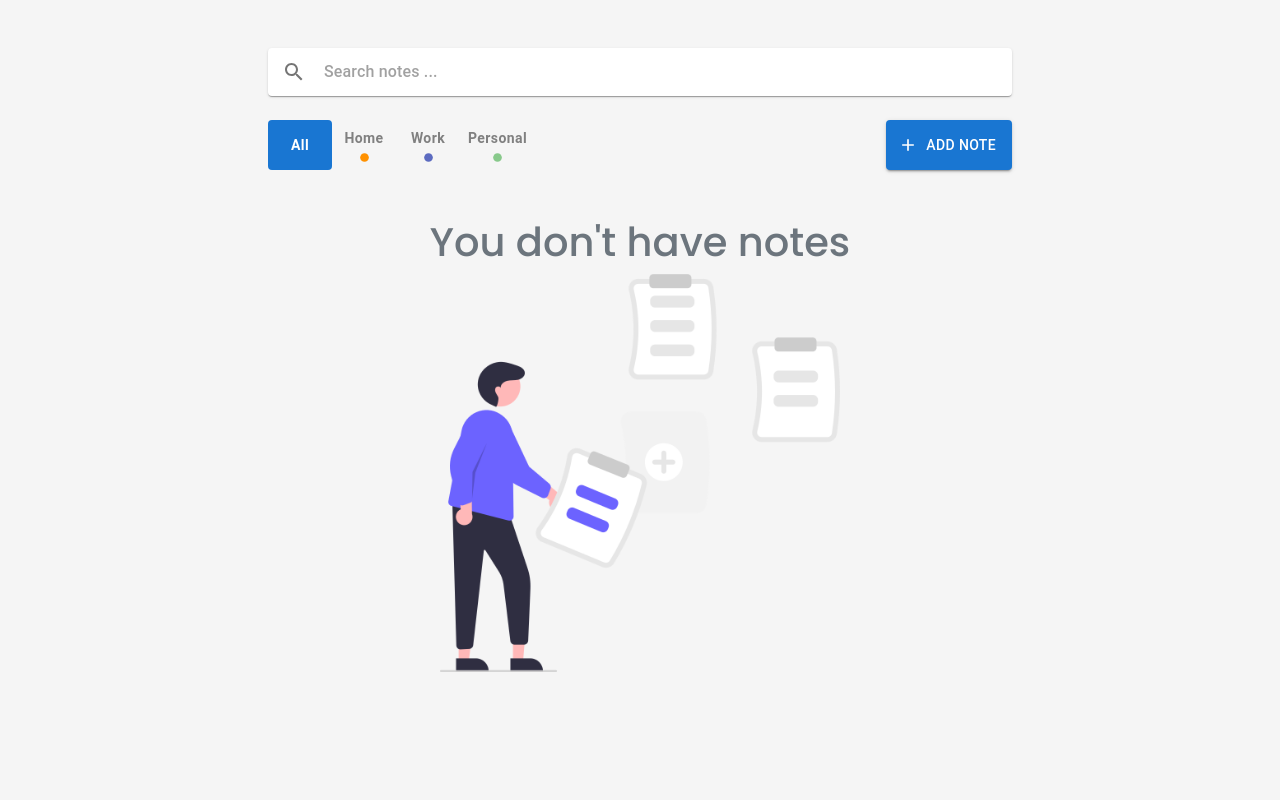
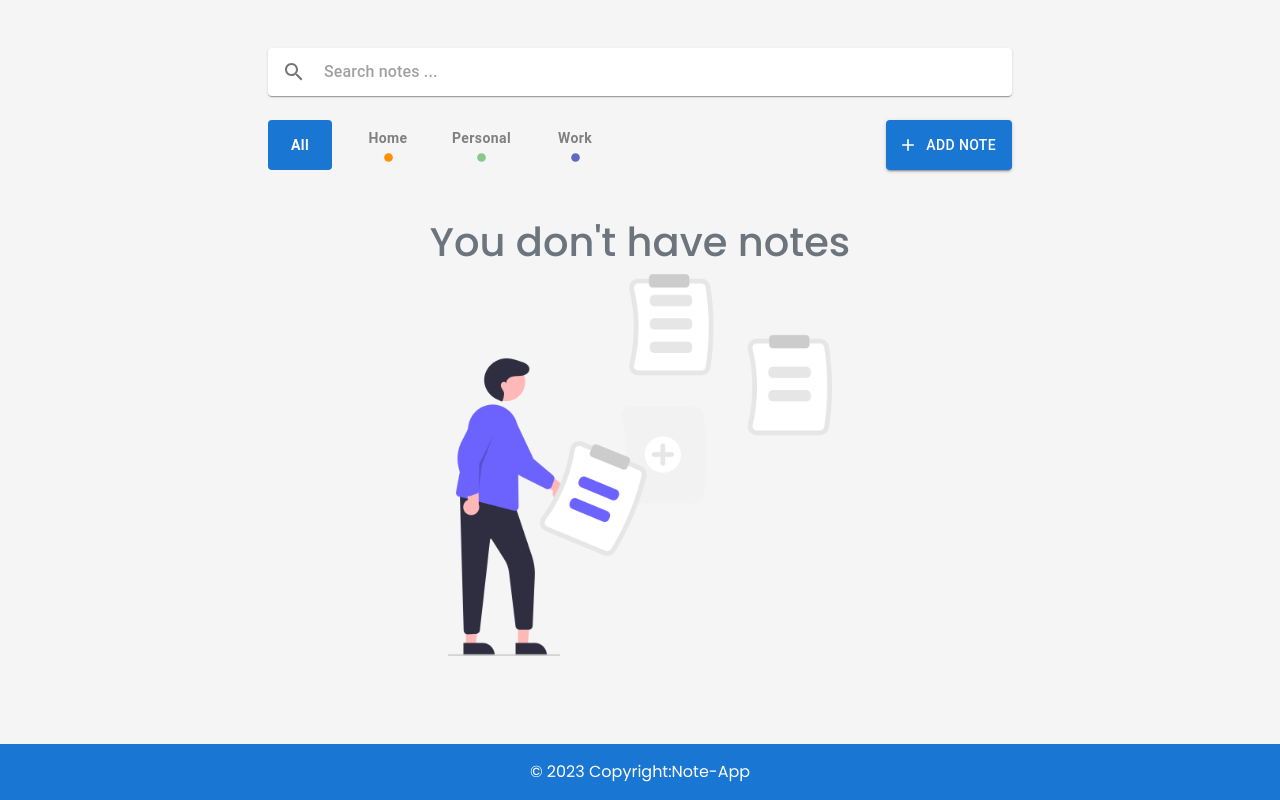
Before and after one commit to ashokbasnetofficial/note-app, a React (Create React App) app: page / in a window 1280 px wide. Built offline with nearby package versions, Linux system fonts and the light colour scheme.

Commit message:
update note

```diff
--- a/src/App.css
+++ b/src/App.css
@@ -8,7 +8,7 @@
   }
   .container_fluid{
     background-color: #f5f5f5;
-      height: 100vh;
+      min-height: 100vh;
   }
   .container{
     width: 60% !important;
@@ -27,3 +27,10 @@
     border: none !important;
     box-shadow: none !important;
   }
+  .footer{
+    position: fixed;
+    bottom: 0;
+    left: 0;
+    background-color:#1976d2 ;
+    width: 100%;
+  }
--- a/src/App.js
+++ b/src/App.js
@@ -1,12 +1,14 @@
 import './App.css';
 
 import Container from './component/container/Container';
+import Footer from './component/footer/footer';
 
 function App() {
   return (
     <>
        <div className="container_fluid">
         <Container/>
+        <Footer/>
        </div>
     </>
   );
--- a/src/component/NoteCategory/NoteCategory.jsx
+++ b/src/component/NoteCategory/NoteCategory.jsx
@@ -1,22 +1,86 @@
-import React, { useState,useEffect } from 'react'
+import React, { useState, useEffect } from 'react'
 import { Button } from '@mui/material';
 import FiberManualRecordIcon from '@mui/icons-material/FiberManualRecord';
 import AddIcon from '@mui/icons-material/Add';
 import ModalBox from '../modal/Modal';
+const btnCategory = [
+    {
+        label: 'all',
+        sx: {
+            display: 'flex',
+            flexDirection: 'column',
+            textTransform: 'capitalize',
+            color: 'gray',
+            fontWeight: '600',
+            marginRight: '1.5rem'
 
-const NoteCategory = ({noteValue,setNoteValue,setFilterNotes,setNoteCategory}) => {
+        },
+        variant: "contained",
+        disableElevation: 'disableElevation',
+        all: true,
+        color:'#1976d2'
+    },
+    {
+        label: 'home',
+        sx: {
+            display: 'flex',
+            flexDirection: 'column',
+            textTransform: 'capitalize',
+            color: 'gray',
+            fontWeight: '600',
+            marginRight: '1.5rem'
+
+        },
+        color: '#ff9100'
+    },
+    {
+        label: 'personal',
+        sx: {
+            display: 'flex',
+            flexDirection: 'column',
+            textTransform: 'capitalize',
+            color: 'gray',
+            fontWeight: '600',
+            marginRight: '1.5rem'
+
+        },
+        method: 'handleCategory',
+        color: '#88c98b'
+    },
+    {
+        label: 'work',
+        sx: {
+            display: 'flex',
+            flexDirection: 'column',
+            textTransform: 'capitalize',
+            color: 'gray',
+            fontWeight: '600',
+            marginRight: '1.5rem'
+        },
+        color: '#5c6bc0'
+    }
+]
+const NoteCategory = (
+    {
+        noteValue,
+        setNoteValue,
+        setFilterNotes,
+        setNoteCategory,
+        filterNotes
+    }
+) => {
     const [open, setOpen] = useState(false);
+    const [btnLabel, setBtnLabel] = useState('all');
 
-
- const handleCategory =(e)=>{
+    const handleCategory = (e) => {
         const btn = e.currentTarget.innerText.toLowerCase();
-
+        setBtnLabel(btn)
         console.log(btn)
-    let filterNote =  noteValue.filter((note)=>{
-        if(btn==='all'){
+        let filterNote = noteValue.filter((note) => {
+            if (btn === 'all') {
                 return noteValue
             }
-       else if(btn===note.category){
+            else if (btn === note.category) {
                 return noteValue
             }
         }
@@ -25,7 +89,7 @@ const NoteCategory = ({noteValue,setNoteValue,setFilterNotes,setNoteCategory}) =
 
         setNoteCategory(true)
     }
-   const handleOpen = () =>{
+    const handleOpen = () => {
         setOpen(true);
         setNoteCategory(false)
     };
@@ -36,28 +100,77 @@ const NoteCategory = ({noteValue,setNoteValue,setFilterNotes,setNoteCategory}) =
 
             <div className="d-flex justify-content-between">
                 <div className="category d-flex justify-content-evenly">
-                    <Button variant="contained" disableElevation sx={{textTransform:'capitalize',fontWeight:'600'}} onClick={handleCategory}>
-                        All
+                    {
+                       btnCategory.map((btn, key) => {
+
+                        if (btn.all && btnLabel === 'all') {
+                          return (
+                            <Button
+                              key={key}
+                              sx={
+                               {
+                                ...btn.sx,
+                                color:'white !important'
+                            }
+                             }
+                              variant={btn.variant}
+                              disableElevation
+                              onClick={handleCategory}
+                            >
+                              {btn.label}
                             </Button>
-                    <Button sx={{display:'flex',flexDirection:'column',textTransform:'capitalize',color:'gray',fontWeight:'600',}} onClick={handleCategory}>
-                        Home
-                        <FiberManualRecordIcon sx={{fontSize:"small",color:'#ff9100'}}/>
+                          );
+                        }
+
+                        // Check if btn category matches btnLabel
+                        if (btn.label.toLowerCase() === btnLabel && btnLabel!='all') {
+                          return (
+                            <Button
+                              key={key}
+                              sx={{
+                                display: 'flex',
+                                flexDirection: 'column',
+                                textTransform: 'capitalize',
+                                color: 'white',
+                                fontWeight: '600',
+                                marginRight: '1.5rem',
+                                backgroundColor: btn.color, // Set the desired background color
+                              }}
+                              disableElevation
+                              onClick={handleCategory}
+                              variant='contained'
+                            >
+                              {btnLabel}
+
                             </Button>
-                    <Button sx={{display:'flex',flexDirection:'column',textTransform:'capitalize',color:'gray',fontWeight:'600'}} onClick={handleCategory}>
-                        Work
-                        <FiberManualRecordIcon sx={{fontSize:"small",color:'#5c6bc0'}}/>
+                          );
+                        }
+
+                        // Default button rendering
+                        return (
+                          <Button
+                            key={key}
+                            sx={
+                              btn.sx
+                              }
+                            onClick={handleCategory}
+                          >
+                            {btn.label}
+                            <FiberManualRecordIcon sx={{ fontSize: 'small', color: btn.color }} />
                           </Button>
-                    <Button sx={{display:'flex',flexDirection:'column',textTransform:'capitalize',color:'gray',fontWeight:'600'}} onClick={handleCategory}>
-                        Personal
-                        <FiberManualRecordIcon sx={{fontSize:"small",color:'#88c98b'}}/>
-                    </Button>
+                        );
+                      })
+
+                    }
                 </div>
                 <Button variant="contained" startIcon={<AddIcon />} onClick={handleOpen} >
                     Add Note
                 </Button>
+
             </div>
             <ModalBox
                 open={open}
+                type='Add'
                 handleClose={handleClose}
                 handleOpen={handleOpen}
                 noteValue={noteValue}
--- a/src/component/container/Container.jsx
+++ b/src/component/container/Container.jsx
@@ -4,37 +4,52 @@ import  Search from '../search/search'
 import NoteCategory from '../NoteCategory/NoteCategory'
 const Container = () => {
   const [noteCategory,setNoteCategory]=useState(false);
+  const [isSearch,setIsSearch] =useState(false);
   const [noteValue, setNoteValue] = useState(() => {
     const storedNoteValue = localStorage.getItem('noteValue');
     return storedNoteValue ? JSON.parse(storedNoteValue) : [];
   });
 const [filterNotes,setFilterNotes] = useState([]);
-console.log(filterNotes)
+const [searchNote,setSearchNote]=useState([])
+
+console.log()
   // Update local storage whenever noteValue changes
   useEffect(() => {
     localStorage.setItem('noteValue', JSON.stringify(noteValue));
   }, [noteValue]);
+
     return (
     <div className="container d-flex flex-column ">
     <Search
      noteValue={noteValue}
-     setNoteValue={setNoteValue}
+    setSearchNote={setSearchNote}
+    setIsSearch={setIsSearch}
      />
     <NoteCategory
     noteValue={noteValue}
     setFilterNotes={setFilterNotes}
     setNoteValue={setNoteValue}
     setNoteCategory={setNoteCategory}
+    filterNotes={filterNotes}
   />
    {
-    noteCategory &&
+   ( noteCategory &&
     <NoteContainer
     noteValue={filterNotes}
-    />
+    setNoteValue={setNoteValue}
+    />)
     ||
+   ( isSearch &&
     <NoteContainer
-    noteValue={noteValue}
-    />
+    noteValue={searchNote}
+    setNoteValue={setNoteValue}
+    /> )
+    ||
+    (
+      <NoteContainer
+      noteValue={noteValue}
+      setNoteValue={setNoteValue}
+      /> )
    }
  </div>
   )
--- /dev/null
+++ b/src/component/footer/footer.jsx
@@ -0,0 +1,19 @@
+import React from 'react'
+
+const Footer = () => {
+  return (
+
+    <section className="footer">
+
+  <footer className="text-center text-white" style={{ackgroundColor:' #0a4275'}}>
+    <div className="text-center p-3" style={{backgroundcColor: 'rgba(0, 0, 0, 0.2)'}}>
+      © 2023 Copyright:Note-App
+    </div>
+
+  </footer>
+
+</section>
+  )
+}
+
+export default Footer
--- a/src/component/modal/Modal.jsx
+++ b/src/component/modal/Modal.jsx
@@ -32,7 +32,7 @@ const style = {
     boxShadow: 24,
     p: 0,
 };
-const ModalBox = ({ open, handleClose,noteValue,setNoteValue}) => {
+const ModalBox = ({ open,type,handleClose,noteValue,setNoteValue}) => {
     const [subject,setSubject]=useState('');
     const [description,setDescription]=useState('');
     const [category,setCategory]=useState('');
@@ -62,10 +62,12 @@ const ModalBox = ({ open, handleClose,noteValue,setNoteValue}) => {
              cardbg:categorybg
         }
         setNoteValue([...noteValue,values])
-
+         if(type==='Add')
+       {
         setDescription('')
         setSubject('')
         setCategory('')
+    }
          handleClose();
     }
 
@@ -134,7 +136,7 @@ const ModalBox = ({ open, handleClose,noteValue,setNoteValue}) => {
                                          <Stack direction="row">
                                             <Box sx={{ flexGrow: 1, fontWeight:'600'}}  />
                                             <Button variant="text" sx={{fontWeight:'800',fontSize:'1.1rem'}} onClick={handleClose}>cancel</Button>
-                                            <Button type='submit' variant="text" sx={{fontWeight:'800',fontSize:'1.1rem'}} >add</Button>
+                                            <Button type='submit' variant="text" sx={{fontWeight:'800',fontSize:'1.1rem'}} >{type}</Button>
                                         </Stack>
                                     </div>
                             </div>
--- a/src/component/notecontainer/NoteContainer.jsx
+++ b/src/component/notecontainer/NoteContainer.jsx
@@ -3,7 +3,7 @@ import NoteList from './notelist/NoteList'
 import ZeroNote from './zeronote/ZeroNote'
 
 
-const NoteContainer = ({noteValue}) => {
+const NoteContainer = ({noteValue,setNoteValue}) => {
  const isNotEmpty = noteValue.length>0
   return (
     <div>
@@ -11,7 +11,10 @@ const NoteContainer = ({noteValue}) => {
         {
 
         isNotEmpty?
-         <NoteList noteValue={noteValue}/>
+         <NoteList
+         noteValue={noteValue}
+         setNoteValue={setNoteValue}
+         />
          :
          <ZeroNote/>
        }
--- a/src/component/notecontainer/zeronote/ZeroNote.jsx
+++ b/src/component/notecontainer/zeronote/ZeroNote.jsx
@@ -1,7 +1,7 @@
 import React from 'react'
 import errorimg from '../../../img/errorimg.png'
 const style={
-    width:'25rem',
+    width:'24rem',
     height:'auto',
     objectFit:'cover'
 }
```
Also changed, not shown: src/component/notecontainer/notelist/NoteList.jsx (+32 -7 lines), src/component/search/search.jsx (+19 -15 lines). Lines whose indentation alone changed are shown as unchanged.
